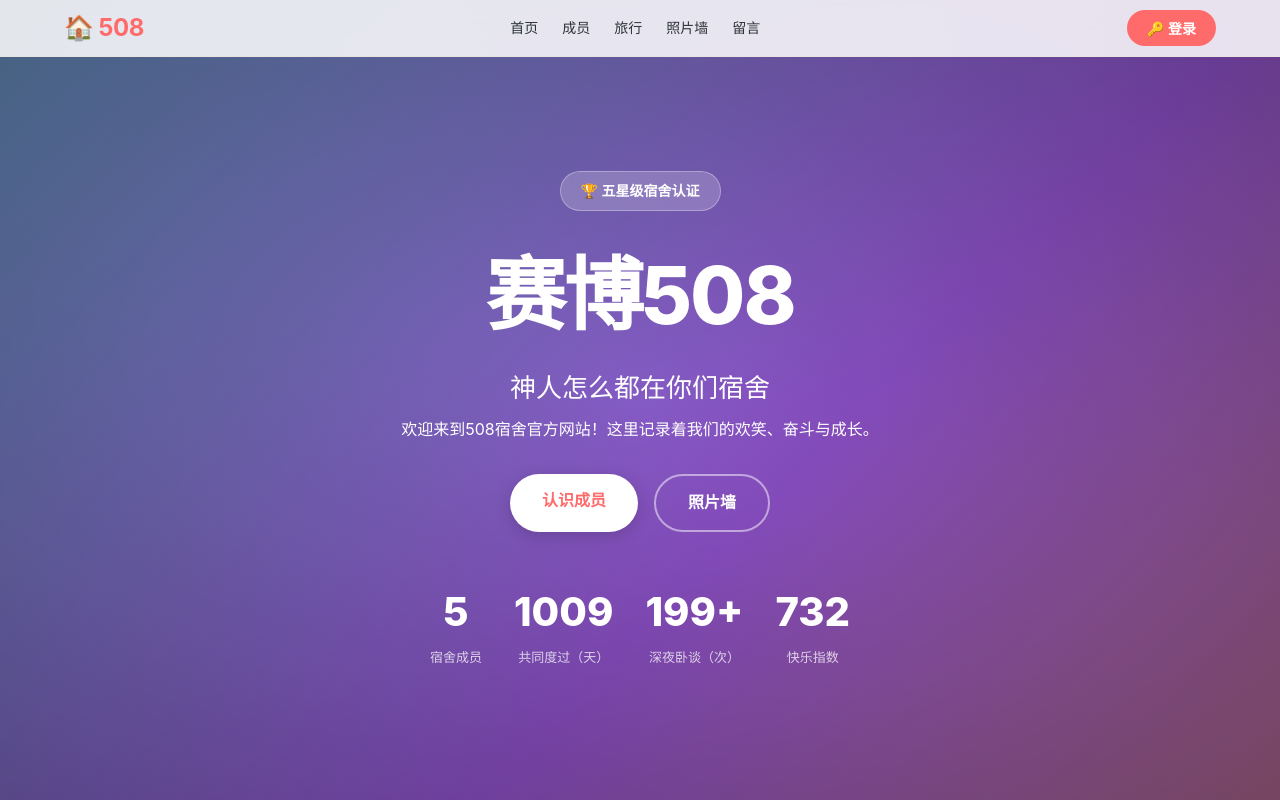
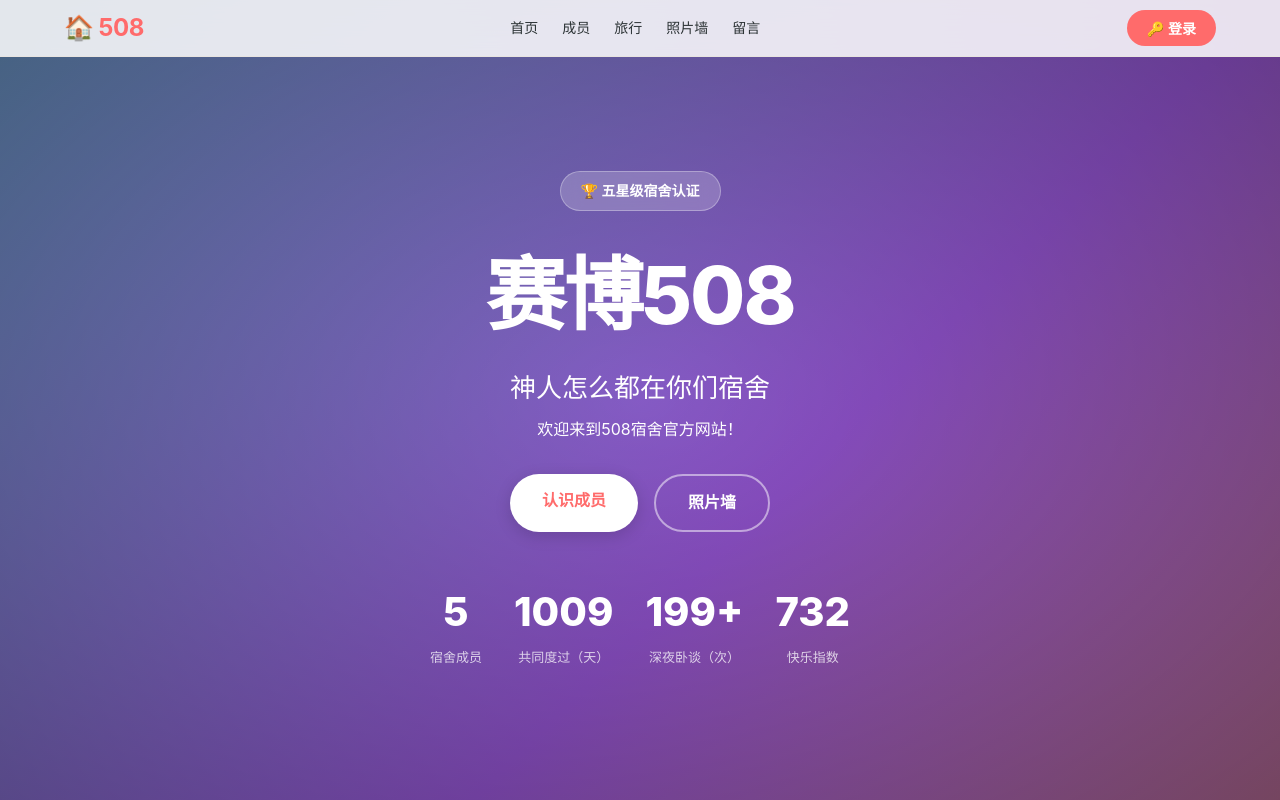
Before and after one commit to LoveU2-c/dorm508, a website: page index.html in a window 1280 px wide. Shown: the top 800 px of the page. Drawn offline with Linux system fonts and the light colour scheme; no server answers.

Commit message:
更新网站内容

```diff
--- a/index.html
+++ b/index.html
@@ -70,7 +70,7 @@
             <div class="hero-badge">🏆 五星级宿舍认证</div>
             <h1 class="hero-title">赛博508 </h1>
             <p class="hero-subtitle">神人怎么都在你们宿舍</p>
-            <p class="hero-desc">欢迎来到508宿舍官方网站！这里记录着我们的欢笑、奋斗与成长。</p>
+            <p class="hero-desc">欢迎来到508宿舍官方网站！</p>
             <div class="hero-cta">
                 <a href="#members" class="btn btn-primary">认识成员</a>
                 <a href="#photowall" class="btn btn-outline">照片墙</a>
```
